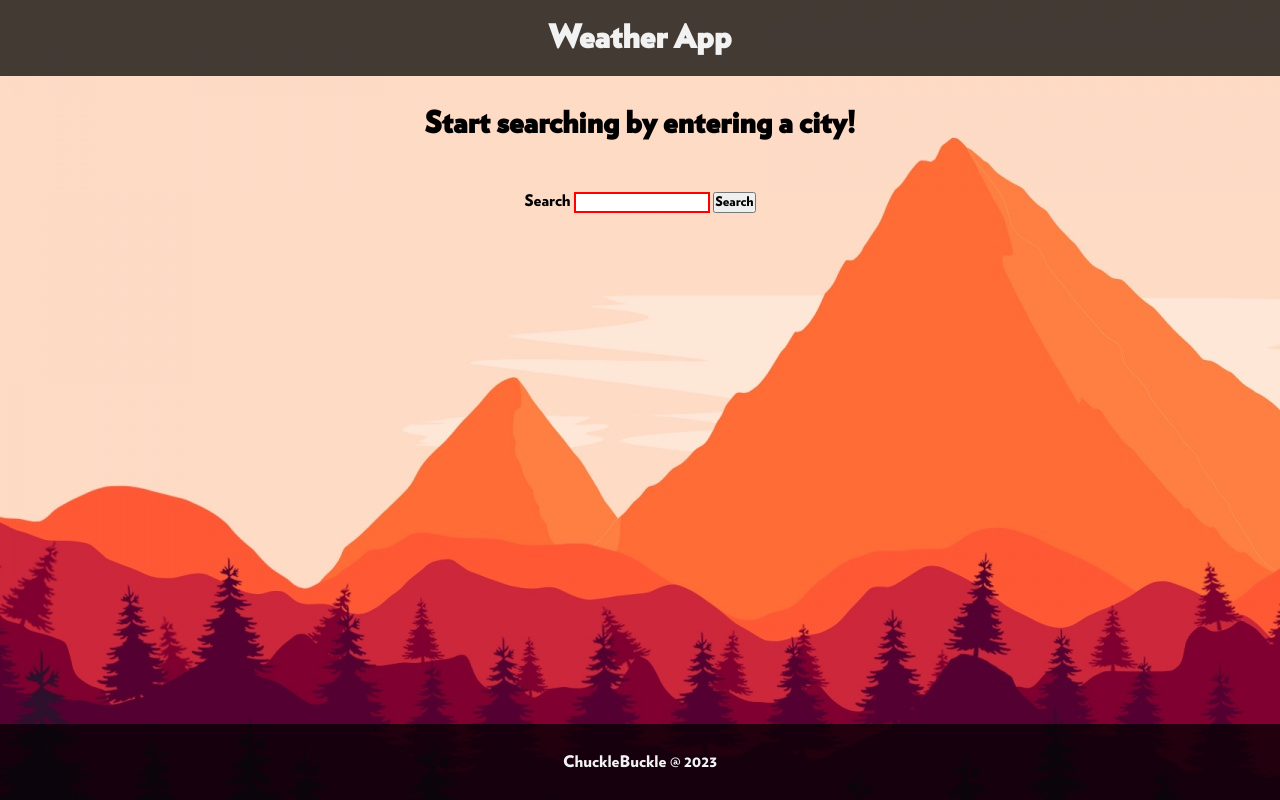
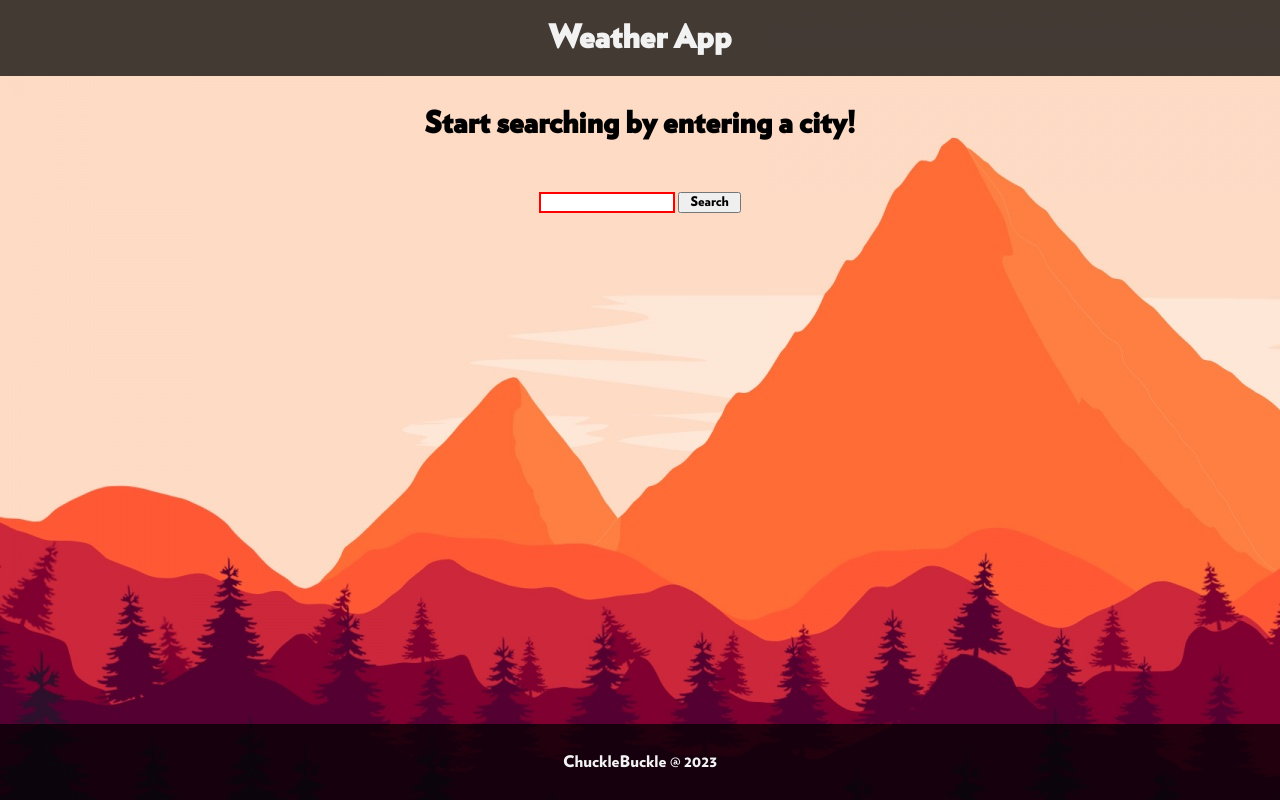
Before and after one commit to ChuckleBuckle11/weather-app, a website built with webpack: page docs/index.html in a window 1280 px wide. Built offline with nearby package versions, Linux system fonts and the light colour scheme.

Commit message:
Some stylistic changes

```diff
--- a/docs/index.html
+++ b/docs/index.html
@@ -32,7 +32,7 @@
     <div class="content">
       <div class="instructions"> Start searching by entering a city!</div>
       <div class="search-container">
-        <label for="search-box">Search</label>
+        <label for="search-box"></label>
         <input type="text" name='search-box' id="search-box" required>
         <button id="search-button">Search</button>
       </div>
--- a/docs/style.css
+++ b/docs/style.css
@@ -68,6 +68,9 @@
     font-weight: 600;
   }
 
+#search-box{
+  text-align: center;
+}
 .search-container>input:invalid {
     border: 2px solid red;
 }
@@ -76,6 +79,9 @@
     border: 2px solid black;
   }
 
+#search-button{
+  padding: 0px 10px;
+}
 
 
 /* Loading screen */
```
